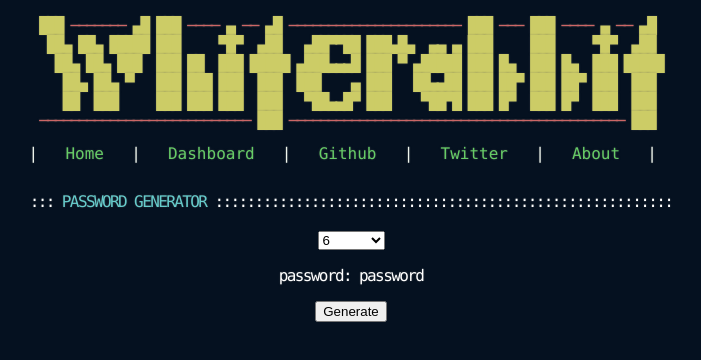
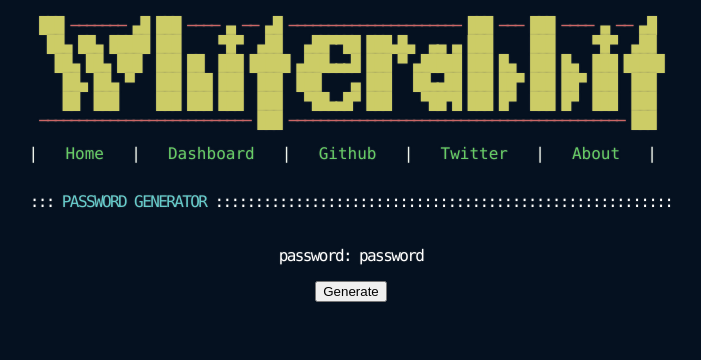
Before and after one commit to wh-iterabb-it/site, a Gatsby site: page /password in a window 1280 px wide. Shown: the whole page, without its empty margins (289-990 px from the left). Built offline with nearby package versions, Linux system fonts and the light colour scheme; Gatsby itself is replaced by a stand-in of ours.

Commit message:
feat: fixed password page

```diff
--- a/src/pages/password.js
+++ b/src/pages/password.js
@@ -29,7 +29,7 @@ const PasswordPage = () => (
     <SEO title='Password Generator' />
     <PreStyle>
 ::: <span>PASSWORD GENERATOR</span> :::::::::::::::::::::::::::::::::::::::::::::::::::::::::<br/><br/>
-<Length />
+
 <PasswordLayout/>
     </PreStyle>
   </Layout>
```
